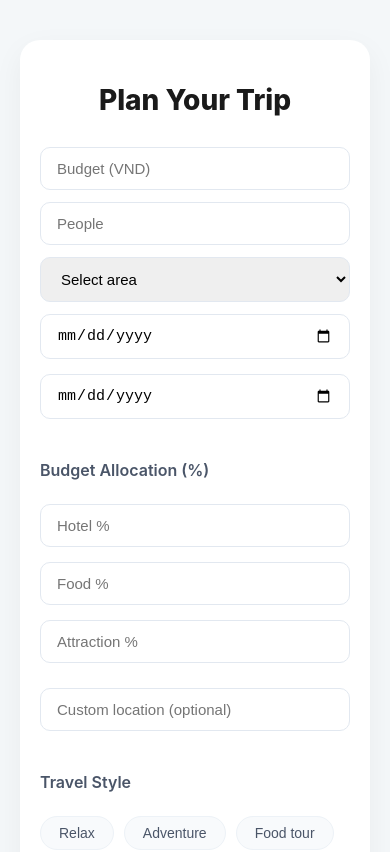
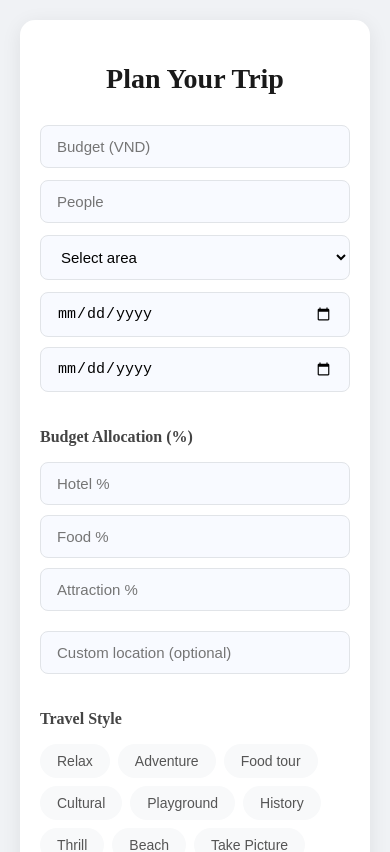
Before and after one commit to NguyenThuyTien24560033/Travel, a React (Vite) app in the folder travel-plan-kntv/: page /my-trip in a window 390 px wide. Shown: the top 852 px of the page. Built offline with nearby package versions, Linux system fonts and the light colour scheme.

Commit message:
5h15 6/5

```diff
--- a/travel-plan-kntv/src/assets/Components/MyTrip.css
+++ b/travel-plan-kntv/src/assets/Components/MyTrip.css
@@ -1,143 +1,147 @@
-
-/* Tổng thể container */
+/* Container bao quanh toàn bộ màn hình */
 .trip-container {
-  min-height: 100vh;
-  padding: 40px 20px;
-  background-color: #f4f7f9;
     display: flex;
     justify-content: center;
     align-items: flex-start;
-  font-family: 'Inter', -apple-system, sans-serif;
+    min-height: 100vh;
+    background-color: #f0f2f5;
+    padding: 20px;
+    box-sizing: border-box;
 }
 
-/* Thẻ Card chính */
+/* Thẻ Card trắng chứa form */
 .trip-card {
+    background: #ffffff;
     width: 100%;
-  max-width: 650px;
-  background: #ffffff;
-  padding: 40px;
-  border-radius: 20px;
-  box-shadow: 0 10px 30px rgba(0, 0, 0, 0.05);
+    max-width: 600px; /* Khống chế chiều rộng tối đa */
+    padding: 30px;
+    border-radius: 15px;
+    box-shadow: 0 4px 20px rgba(0, 0, 0, 0.08);
+    display: flex;
+    flex-direction: column;
+    gap: 20px;
 }
 
-/* Tiêu đề */
 .trip-title {
+    text-align: center;
     font-size: 28px;
     font-weight: 800;
+    margin-bottom: 10px;
     color: #1a1a1a;
-  text-align: center;
-  margin-bottom: 30px;
+}
+
+/* Các nhóm input dọc */
+.trip-group {
+    display: flex;
+    flex-direction: column;
+    gap: 12px;
 }
 
 .trip-subtitle {
     font-size: 16px;
     font-weight: 600;
-  color: #4a5568;
-  margin-bottom: 12px;
+    color: #444;
+    margin-bottom: 4px;
 }
 
-/* Chia nhóm các input */
-.trip-group {
-  margin-bottom: 25px;
-  display: flex;
-  flex-direction: column;
-  gap: 12px;
-}
-
-/* Input và Select chung */
+/* Input chung */
 .trip-input-field, .trip-select {
+    width: 100%;
     padding: 12px 16px;
-  border: 1px solid #e2e8f0;
-  border-radius: 10px;
+    border: 1px solid #e1e4e8;
+    border-radius: 8px;
     font-size: 15px;
-  transition: all 0.2s ease;
-  outline: none;
+    background: #f8faff;
+    transition: all 0.3s ease;
+    box-sizing: border-box; /* Đảm bảo padding không làm vỡ width */
 }
 
 .trip-input-field:focus, .trip-select:focus {
-  border-color: #3182ce;
-  box-shadow: 0 0 0 3px rgba(49, 130, 206, 0.1);
+    outline: none;
+    border-color: #007aff;
+    background: #fff;
+    box-shadow: 0 0 0 3px rgba(0, 122, 255, 0.1);
 }
 
-/* Layout ngày tháng (2 cột) */
+/* Xử lý ngày đi - ngày về trên cùng 1 hàng, tự xuống dòng nếu hẹp */
 .trip-date {
-  display: grid;
-  grid-template-columns: 1fr 1fr;
-  gap: 15px;
+    display: flex;
+    gap: 10px;
+    flex-wrap: wrap; /* Tự xuống dòng khi bật F12 */
 }
 
-/* Layout ngân sách (3 cột) */
-.trip-grid-3 {
-  display: grid;
-  grid-template-columns: 1fr 1fr 1fr;
-  gap: 15px;
+.trip-date .trip-input-field {
+    flex: 1 1 200px; /* Co giãn, nhưng tối thiểu 200px mới cho đứng cùng hàng */
 }
 
-/* Khu vực các nút tag (Multi-select) */
+/* Xử lý 3 ô % ngân sách (Budget Allocation) */
+.trip-grid-3 {
+    display: flex;
+    gap: 10px;
+    flex-wrap: wrap; /* Chống tràn hàng khi màn hình nhỏ */
+}
+
+.trip-grid-3 .trip-input-field {
+    flex: 1 1 150px; /* Tự chia 3, nếu nhỏ hơn 150px sẽ tự xuống dòng */
+}
+
+/* Khu vực chọn Tag (Travel Style, Food Type...) */
 .trip-tags {
     display: flex;
-  flex-wrap: wrap;
-  gap: 10px;
+    flex-wrap: wrap; /* Quan trọng nhất để không vỡ khung */
+    gap: 8px;
 }
 
 .trip-tag {
-  padding: 8px 18px;
-  border-radius: 25px;
-  border: 1.5px solid #edf2f7;
-  background: #f8fafc;
-  color: #4a5568;
+    padding: 8px 16px;
+    border: 1px solid #f0f0f0;
+    border-radius: 20px;
+    background: #f8f9fa;
     font-size: 14px;
-  font-weight: 500;
+    color: #555;
     cursor: pointer;
-  transition: all 0.2s cubic-bezier(0.4, 0, 0.2, 1);
+    transition: all 0.2s;
+    border: 1px solid transparent;
 }
 
 .trip-tag:hover {
-  background: #edf2f7;
-  border-color: #cbd5e0;
+    background: #e9ecef;
 }
 
-/* Khi tag được chọn */
 .trip-tag.active {
-  background: #3182ce;
-  color: #ffffff;
-  border-color: #3182ce;
-  transform: translateY(-2px);
-  box-shadow: 0 4px 12px rgba(49, 130, 206, 0.3);
+    background: #007aff;
+    color: white;
+    font-weight: 500;
+    box-shadow: 0 4px 10px rgba(0, 122, 255, 0.3);
 }
 
-/* Nút Submit */
+/* Nút Submit cuối cùng */
 .trip-submit {
     width: 100%;
-  padding: 16px;
-  margin-top: 20px;
-  background: #3182ce;
+    padding: 15px;
+    background: #1a1a1a;
     color: white;
     border: none;
-  border-radius: 12px;
+    border-radius: 10px;
     font-size: 16px;
     font-weight: 700;
     cursor: pointer;
-  transition: background 0.2s ease;
+    transition: background 0.3s;
+    margin-top: 10px;
 }
 
 .trip-submit:hover {
-  background: #2b6cb0;
+    background: #333;
 }
 
-.trip-submit:active {
-  transform: scale(0.98);
-}
-
-/* Responsive cho điện thoại */
+/* Responsive cho điện thoại siêu nhỏ hoặc bật F12 hẹp */
 @media (max-width: 480px) {
     .trip-card {
         padding: 20px;
     }
-  .trip-grid-3 {
-    grid-template-columns: 1fr;
-  }
-  .trip-date {
-    grid-template-columns: 1fr;
+
+    .trip-date .trip-input-field,
+    .trip-grid-3 .trip-input-field {
+        flex: 1 1 100%; /* Ép xuống dòng hoàn toàn trên màn hình quá bé */
     }
 }
--- a/travel-plan-kntv/src/assets/Components/MyTrip.jsx
+++ b/travel-plan-kntv/src/assets/Components/MyTrip.jsx
@@ -486,7 +486,7 @@ const MyTripInput = () => {
 const fakeData = (input) => {
   return {
     Summary_info: {
-      Main_location: input.area === 4 ? "Thành phố Đà Lạt" : "Nha Trang",
+      main_location: input.area === 4 ? "Thành phố Đà Lạt" : "Nha Trang",
     },
 
     budget_breakdown: {
--- a/travel-plan-kntv/src/assets/Components/Output.jsx
+++ b/travel-plan-kntv/src/assets/Components/Output.jsx
@@ -145,7 +145,7 @@ const MyTripOutput = () => {
         ...normalizedData,
         input_id: initialData.input_id || Date.now(),
         is_locked: initialData.is_locked ?? false,
-        input_data: initialData.input_data || state?.input_data || {}
+        input_data: initialData.input_data || state?.input_data || state?.data?.input_data || state?.input || {}
     };
 
     if (initialData.all_versions && initialData.all_versions.length > 0) {
@@ -182,7 +182,7 @@ const MyTripOutput = () => {
         const summaryItem = {
             id: planToSave.input_id,
             created_at: new Date(),
-            location: planToSave.Summary_info?.Main_location || "Unknown",
+            location: planToSave.Summary_info?.main_location || "Unknown",
             is_locked: isFinalSave
         };
 
@@ -218,34 +218,6 @@ const MyTripOutput = () => {
         }
         navigate("/history");
     };
-
-    // const handleSwap = (dayIndex, field, poolKey) => {
-    //     setPlans(prev => {
-    //         const newPlans = [...prev];
-    //         const plan = { ...newPlans[currentIndex] };
-    //         const pool = [...(plan[poolKey] || [])];
-    //         const currentItem = plan.schedule?.[dayIndex]?.[field];
-
-    //         const available = pool.filter(p => !usedSet.has(p.id));
-    //         if (available.length === 0) {
-    //             toast.error("Không còn lựa chọn");
-    //             return prev;
-    //         }
-
-    //         const next = available[0];
-    //         const exists = currentItem && pool.some(p => p.id === currentItem.id);
-    //         const newPool = exists || !currentItem ? pool : [...pool, currentItem];
-    //         const finalPool = newPool.filter(p => p.id !== next.id);
-
-    //         const newSchedule = plan.schedule.map((d, i) =>
-    //             i === dayIndex ? { ...d, [field]: next } : d
-    //         );
-
-    //         newPlans[currentIndex] = { ...plan, [poolKey]: finalPool, schedule: newSchedule };
-    //         return newPlans;
-    //     });
-    //     setIsDirty(true);
-    // };
 
     const handleSwap = (dayIndex, field, poolKey) => {
     setPlans(prev => {
@@ -441,7 +413,7 @@ const MyTripOutput = () => {
                         </div>
                         <br />
                         <div>
-                            <strong>Điểm chính:</strong> {currentPlan.Summary_info?.Main_location || "Chưa xác định"}
+                            <strong>Điểm chính:</strong> {currentPlan.Summary_info?.main_location || "Chưa xác định"}
                         </div>
                         <h4 style={{ marginTop: "20px" }}>Dự toán chi phí</h4>
                         <ul className="budget-list">
```
Lines whose indentation alone changed are shown as unchanged.
